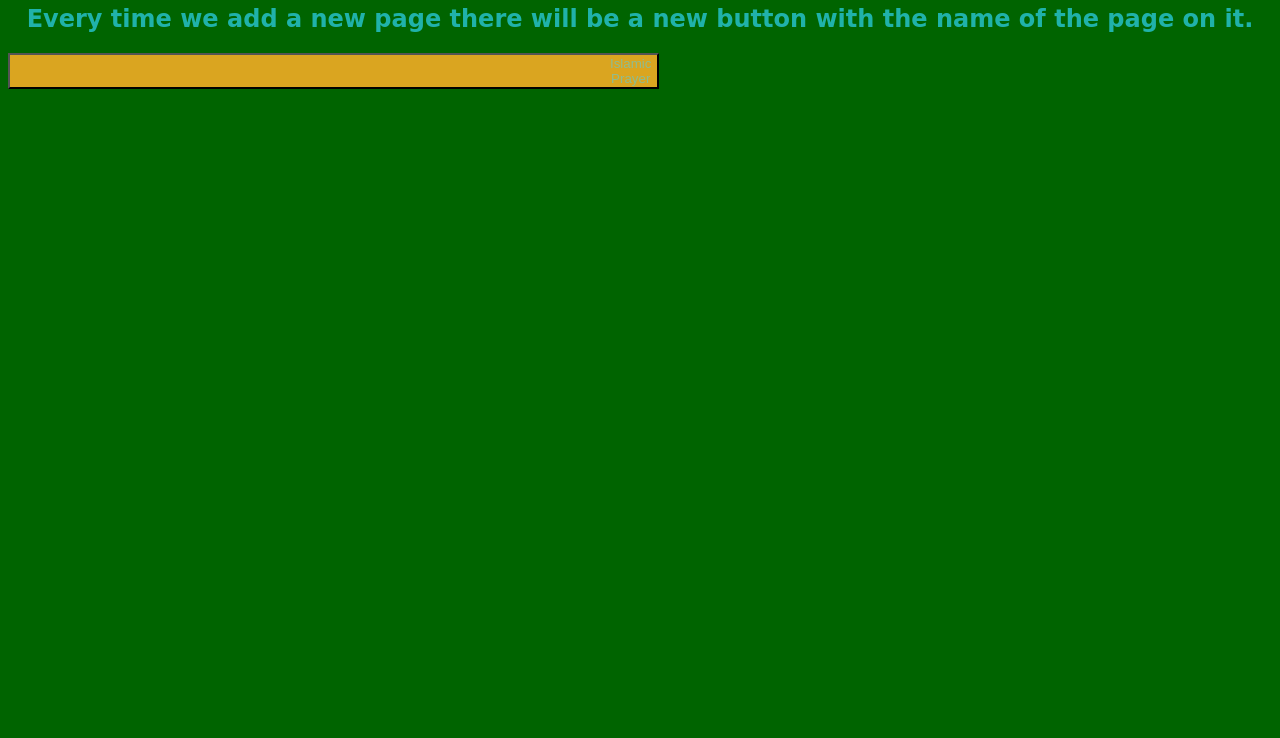
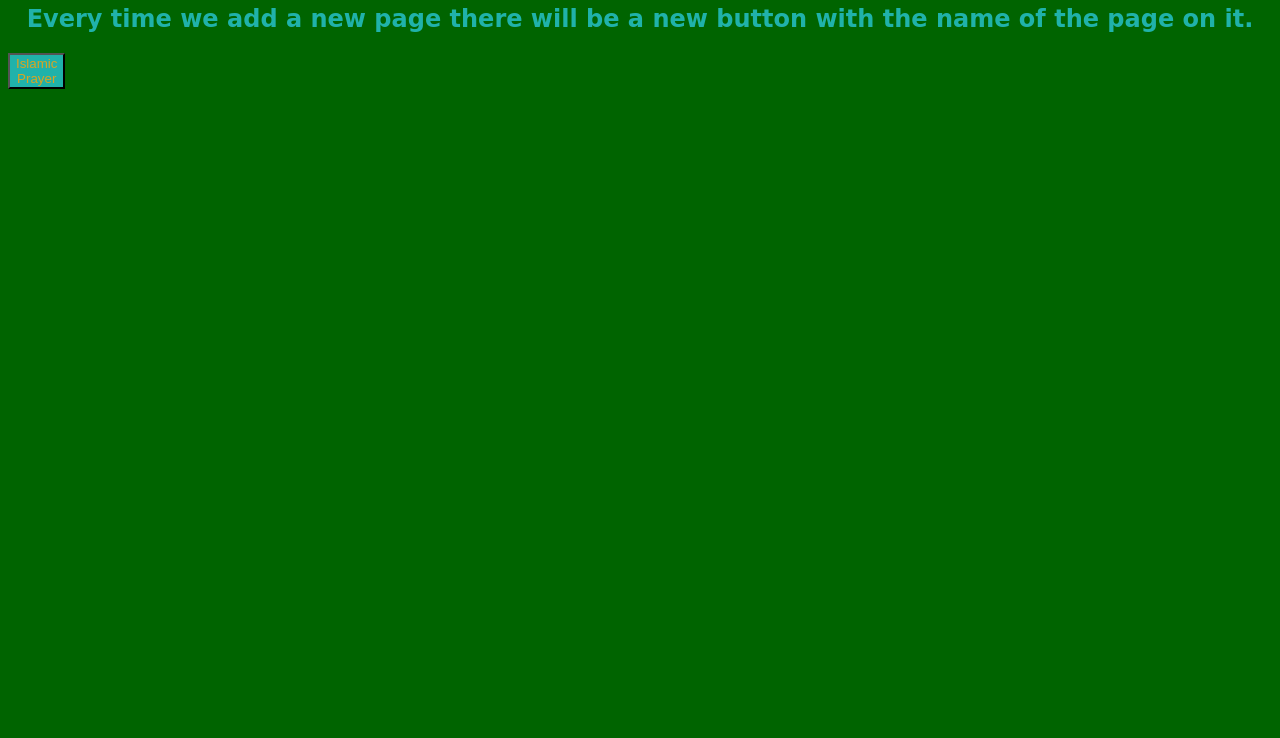
Before and after one commit to ComputerClubDCPS/wikiHOW, a plain HTML site: page main/index.html in a window 1280 px wide. Shown: the part 62-800 px from the top of the page. Drawn offline with Linux system fonts and the light colour scheme.

Commit message:
Update index.html

```diff
--- a/main/index.html
+++ b/main/index.html
@@ -14,10 +14,12 @@
         body{
             background-color: darkgreen;}
         button{
-              background-color: goldenrod;
-              color: darkseagreen;
-              padding-left: 600;
+              background-color: lightseagreen;
+              color: goldenrod;
+
         }
+        button.border{ padding-left: 600;
+                      border-style: inset;}
             </style>
     </header>
     <body>
```
